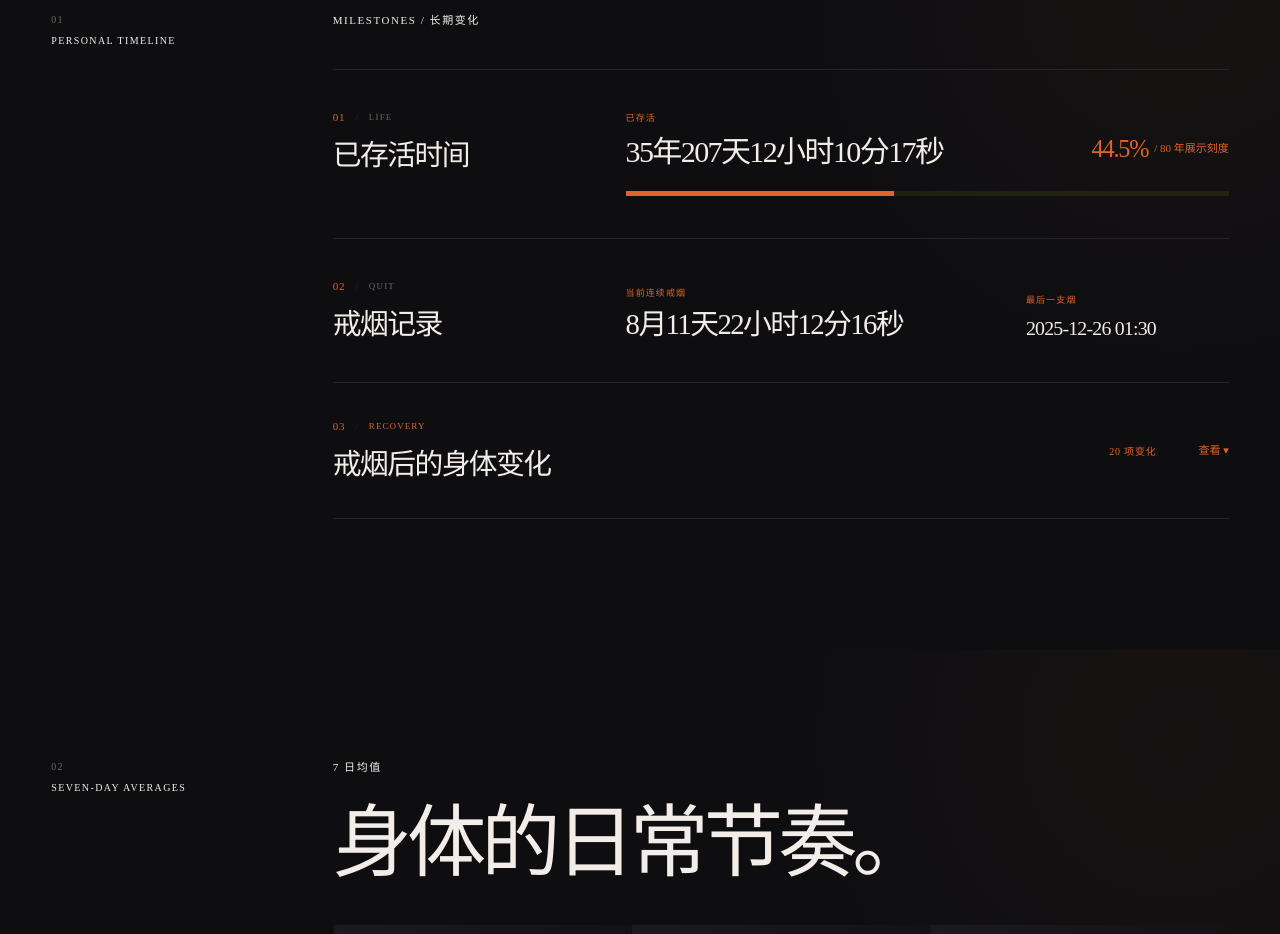
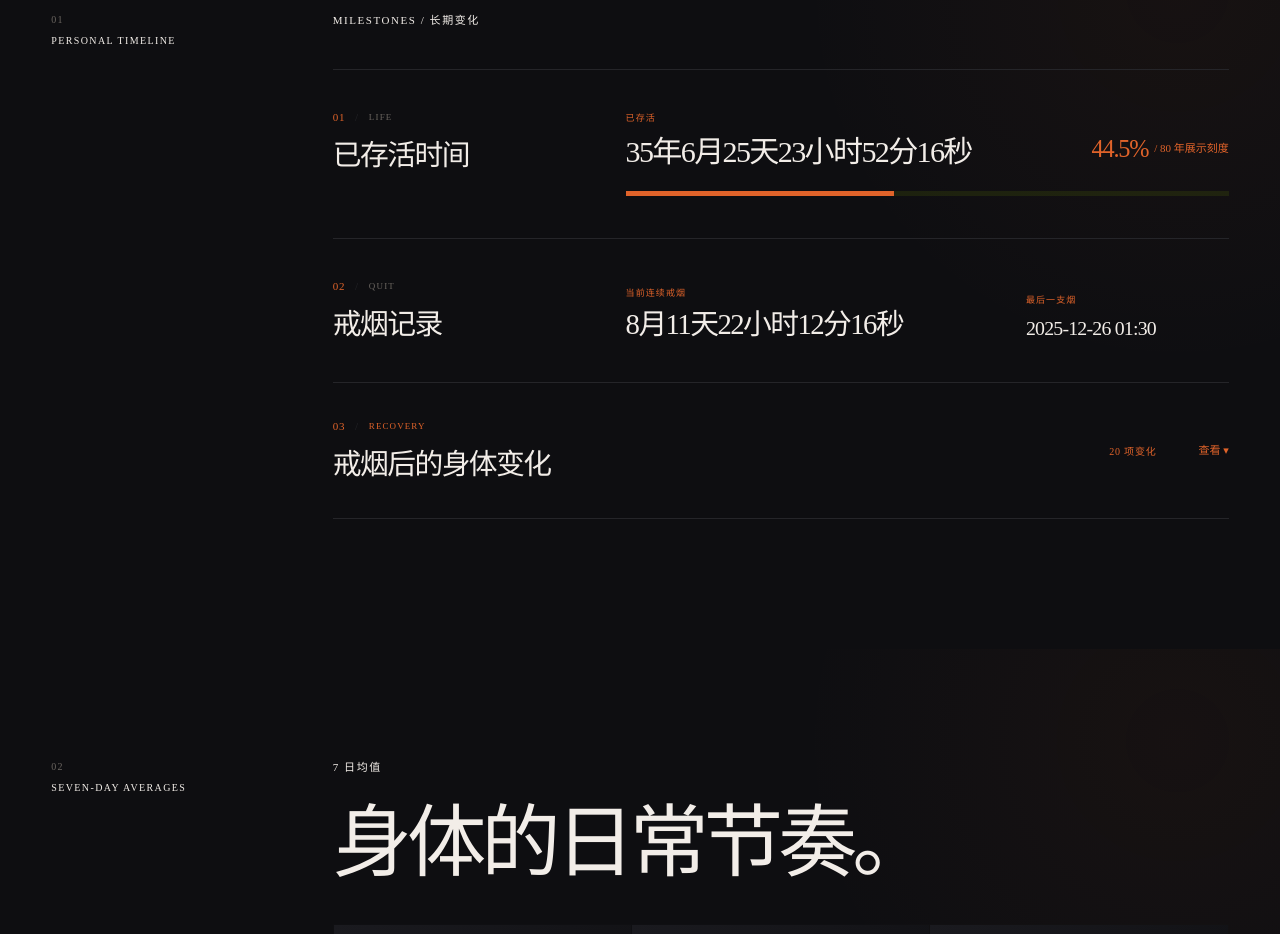
Before and after one commit to Killua910211/killua-win, a Next.js app: page /health in a window 1280 px wide. Shown: the part 900-1834 px from the top of the page. Built offline with nearby package versions, Linux system fonts and the light colour scheme.

Commit message:
Use calendar units for life milestone readout

```diff
--- /dev/null
+++ b/app/health/calendar-duration.ts
@@ -0,0 +1,99 @@
+const DAY_MS = 86_400_000;
+
+type DateTimeParts = {
+  year: number;
+  month: number;
+  day: number;
+  hour: number;
+  minute: number;
+  second: number;
+};
+
+function getDateTimeParts(milliseconds: number, timeZone: string): DateTimeParts {
+  const formatter = new Intl.DateTimeFormat('en-CA', {
+    timeZone,
+    year: 'numeric',
+    month: 'numeric',
+    day: 'numeric',
+    hour: 'numeric',
+    minute: 'numeric',
+    second: 'numeric',
+    hourCycle: 'h23',
+  });
+  const values = Object.fromEntries(
+    formatter
+      .formatToParts(new Date(milliseconds))
+      .filter((part) => part.type !== 'literal')
+      .map((part) => [part.type, Number(part.value)]),
+  );
+
+  return {
+    year: values.year,
+    month: values.month,
+    day: values.day,
+    hour: values.hour,
+    minute: values.minute,
+    second: values.second,
+  };
+}
+
+function toComparableMilliseconds(value: DateTimeParts) {
+  return Date.UTC(value.year, value.month - 1, value.day, value.hour, value.minute, value.second);
+}
+
+function daysInMonth(year: number, month: number) {
+  return new Date(Date.UTC(year, month, 0)).getUTCDate();
+}
+
+function addYearsAndMonths(value: DateTimeParts, years: number, months: number): DateTimeParts {
+  const year = value.year + years + Math.floor((value.month - 1 + months) / 12);
+  const month = ((value.month - 1 + months) % 12) + 1;
+
+  return {
+    ...value,
+    year,
+    month,
+    day: Math.min(value.day, daysInMonth(year, month)),
+  };
+}
+
+type FormatCalendarDurationOptions = {
+  omitZeroYears?: boolean;
+  timeZone?: string;
+};
+
+/** 按指定时区的日历单位计算时长，避免把固定天数误算为一个月。 */
+export function formatCalendarDuration(
+  startMilliseconds: number,
+  endMilliseconds: number,
+  { omitZeroYears = false, timeZone = 'Asia/Shanghai' }: FormatCalendarDurationOptions = {},
+) {
+  const start = getDateTimeParts(startMilliseconds, timeZone);
+  const end = getDateTimeParts(Math.max(startMilliseconds, endMilliseconds), timeZone);
+
+  let years = end.year - start.year;
+  let remainder = addYearsAndMonths(start, years, 0);
+  if (toComparableMilliseconds(remainder) > toComparableMilliseconds(end)) {
+    years -= 1;
+    remainder = addYearsAndMonths(start, years, 0);
+  }
+
+  let months = (end.year - remainder.year) * 12 + end.month - remainder.month;
+  let afterMonths = addYearsAndMonths(remainder, 0, months);
+  if (toComparableMilliseconds(afterMonths) > toComparableMilliseconds(end)) {
+    months -= 1;
+    afterMonths = addYearsAndMonths(remainder, 0, months);
+  }
+
+  const remainingSeconds = Math.floor(
+    (toComparableMilliseconds(end) - toComparableMilliseconds(afterMonths)) / 1_000,
+  );
+  const days = Math.floor(remainingSeconds / (DAY_MS / 1_000));
+  const hours = Math.floor((remainingSeconds % (DAY_MS / 1_000)) / 3_600);
+  const minutes = Math.floor((remainingSeconds % 3_600) / 60);
+  const seconds = remainingSeconds % 60;
+  const pad = (value: number) => value.toString().padStart(2, '0');
+  const yearsLabel = omitZeroYears && years === 0 ? '' : `${years}年`;
+
+  return `${yearsLabel}${months}月${days}天${pad(hours)}小时${pad(minutes)}分${pad(seconds)}秒`;
+}
--- a/app/health/life-progress.tsx
+++ b/app/health/life-progress.tsx
@@ -1,7 +1,8 @@
 'use client';
 
 import { useEffect, useState, type CSSProperties } from 'react';
-import type { HealthLifeProgressSnapshot } from '@/app/lib/health';
+import { HEALTH_BIRTH_AT_ISO, type HealthLifeProgressSnapshot } from '@/app/lib/health';
+import { formatCalendarDuration } from './calendar-duration';
 
 const DAY_MS = 86_400_000;
 const REFERENCE_YEARS = 80;
@@ -17,20 +18,6 @@ function getReadout(snapshot: HealthLifeProgressSnapshot, nowMilliseconds: numbe
   return { elapsedMilliseconds, percent };
 }
 
-function formatLifeDuration(elapsedMilliseconds: number) {
-  const totalSeconds = Math.max(0, Math.floor(elapsedMilliseconds / 1_000));
-  const secondsPerYear = REFERENCE_YEAR_DAYS * 24 * 60 * 60;
-  const years = Math.floor(totalSeconds / secondsPerYear);
-  const remainderAfterYears = totalSeconds - Math.floor(years * secondsPerYear);
-  const days = Math.floor(remainderAfterYears / (24 * 60 * 60));
-  const hours = Math.floor((remainderAfterYears % (24 * 60 * 60)) / (60 * 60));
-  const minutes = Math.floor((remainderAfterYears % (60 * 60)) / 60);
-  const seconds = remainderAfterYears % 60;
-  const pad = (value: number) => value.toString().padStart(2, '0');
-
-  return `${years}年${days}天${pad(hours)}小时${pad(minutes)}分${pad(seconds)}秒`;
-}
-
 export function LifeProgress({ snapshot }: { snapshot: HealthLifeProgressSnapshot }) {
   const [nowMilliseconds, setNowMilliseconds] = useState(snapshot.asOfMilliseconds);
 
@@ -42,7 +29,7 @@ export function LifeProgress({ snapshot }: { snapshot: HealthLifeProgressSnapsho
   }, []);
 
   const readout = getReadout(snapshot, nowMilliseconds);
-  const durationLabel = formatLifeDuration(readout.elapsedMilliseconds);
+  const durationLabel = formatCalendarDuration(Date.parse(HEALTH_BIRTH_AT_ISO), nowMilliseconds);
   const percentLabel = `${readout.percent.toFixed(1)}%`;
   const progressStyle = { '--life-progress': `${readout.percent}%` } as CSSProperties;
 
--- a/app/health/smoking-streak.tsx
+++ b/app/health/smoking-streak.tsx
@@ -1,99 +1,7 @@
 'use client';
 
 import { useEffect, useState } from 'react';
-
-const DAY_MS = 86_400_000;
-const SMOKING_TIME_ZONE = 'Asia/Shanghai';
-
-type DateTimeParts = {
-  year: number;
-  month: number;
-  day: number;
-  hour: number;
-  minute: number;
-  second: number;
-};
-
-const timeFormatter = new Intl.DateTimeFormat('en-CA', {
-  timeZone: SMOKING_TIME_ZONE,
-  year: 'numeric',
-  month: 'numeric',
-  day: 'numeric',
-  hour: 'numeric',
-  minute: 'numeric',
-  second: 'numeric',
-  hourCycle: 'h23',
-});
-
-function getDateTimeParts(milliseconds: number): DateTimeParts {
-  const values = Object.fromEntries(
-    timeFormatter
-      .formatToParts(new Date(milliseconds))
-      .filter((part) => part.type !== 'literal')
-      .map((part) => [part.type, Number(part.value)]),
-  );
-
-  return {
-    year: values.year,
-    month: values.month,
-    day: values.day,
-    hour: values.hour,
-    minute: values.minute,
-    second: values.second,
-  };
-}
-
-function toComparableMilliseconds(value: DateTimeParts) {
-  return Date.UTC(value.year, value.month - 1, value.day, value.hour, value.minute, value.second);
-}
-
-function daysInMonth(year: number, month: number) {
-  return new Date(Date.UTC(year, month, 0)).getUTCDate();
-}
-
-function addYearsAndMonths(value: DateTimeParts, years: number, months: number): DateTimeParts {
-  const year = value.year + years + Math.floor((value.month - 1 + months) / 12);
-  const month = ((value.month - 1 + months) % 12) + 1;
-
-  return {
-    ...value,
-    year,
-    month,
-    day: Math.min(value.day, daysInMonth(year, month)),
-  };
-}
-
-function formatDuration(startMilliseconds: number, nowMilliseconds: number) {
-  const start = getDateTimeParts(startMilliseconds);
-  const end = getDateTimeParts(Math.max(startMilliseconds, nowMilliseconds));
-
-  let years = end.year - start.year;
-  let remainder = addYearsAndMonths(start, years, 0);
-  if (toComparableMilliseconds(remainder) > toComparableMilliseconds(end)) {
-    years -= 1;
-    remainder = addYearsAndMonths(start, years, 0);
-  }
-
-  let months = (end.year - remainder.year) * 12 + end.month - remainder.month;
-  let afterMonths = addYearsAndMonths(remainder, 0, months);
-  if (toComparableMilliseconds(afterMonths) > toComparableMilliseconds(end)) {
-    months -= 1;
-    afterMonths = addYearsAndMonths(remainder, 0, months);
-  }
-
-  const remainingSeconds = Math.floor(
-    (toComparableMilliseconds(end) - toComparableMilliseconds(afterMonths)) / 1_000,
-  );
-  const days = Math.floor(remainingSeconds / (DAY_MS / 1_000));
-  const hours = Math.floor((remainingSeconds % (DAY_MS / 1_000)) / 3_600);
-  const minutes = Math.floor((remainingSeconds % 3_600) / 60);
-  const seconds = remainingSeconds % 60;
-  const pad = (value: number) => value.toString().padStart(2, '0');
-
-  const yearsLabel = years > 0 ? `${years}年` : '';
-
-  return `${yearsLabel}${months}月${days}天${pad(hours)}小时${pad(minutes)}分${pad(seconds)}秒`;
-}
+import { formatCalendarDuration } from './calendar-duration';
 
 export function SmokingStreak({
   lastSmokingAtISO,
@@ -111,7 +19,7 @@ export function SmokingStreak({
     return () => window.clearInterval(timer);
   }, []);
 
-  const value = formatDuration(Date.parse(lastSmokingAtISO), now);
+  const value = formatCalendarDuration(Date.parse(lastSmokingAtISO), now, { omitZeroYears: true });
 
   return (
     <dd className="health-smoking-streak-value" role="timer" aria-label={`当前连续戒烟 ${value}`}>
```
